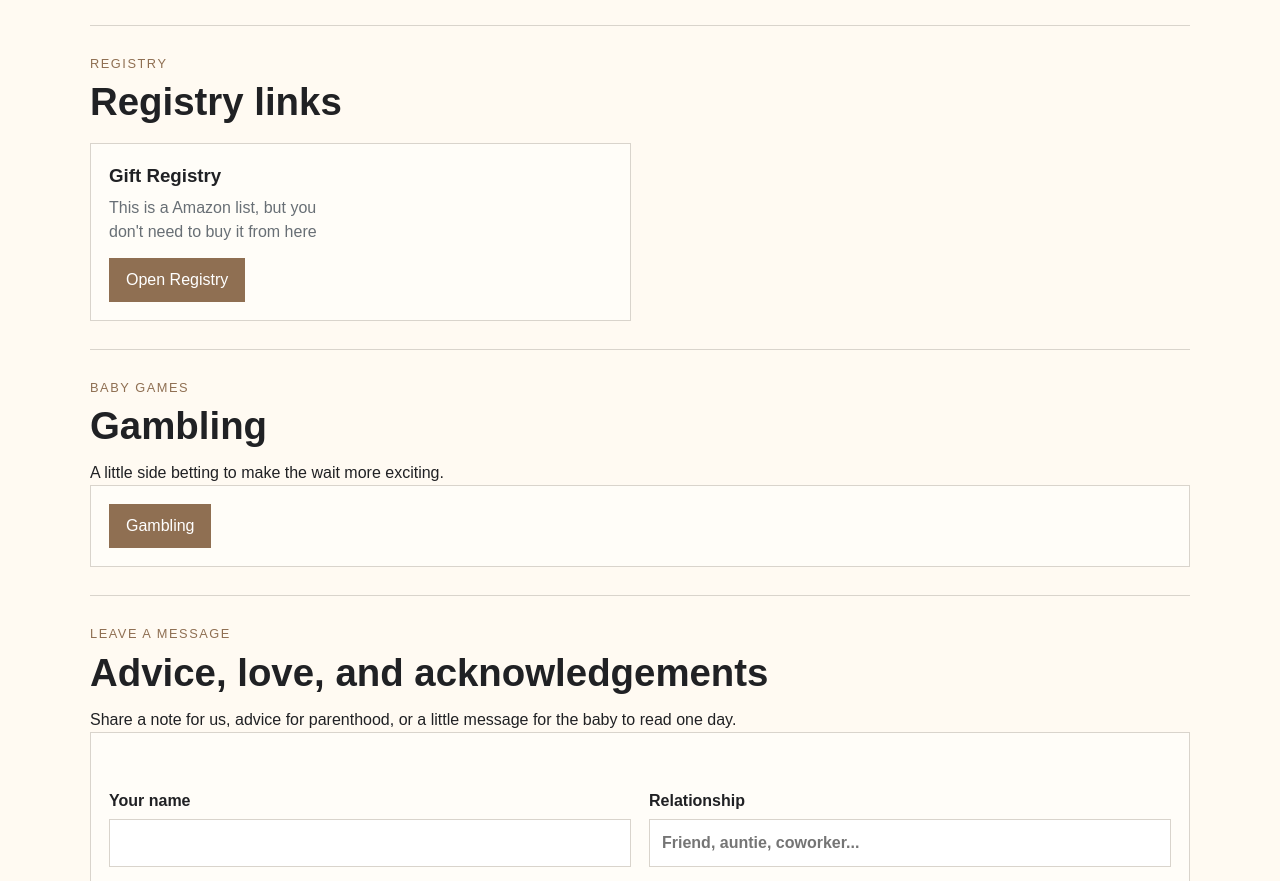
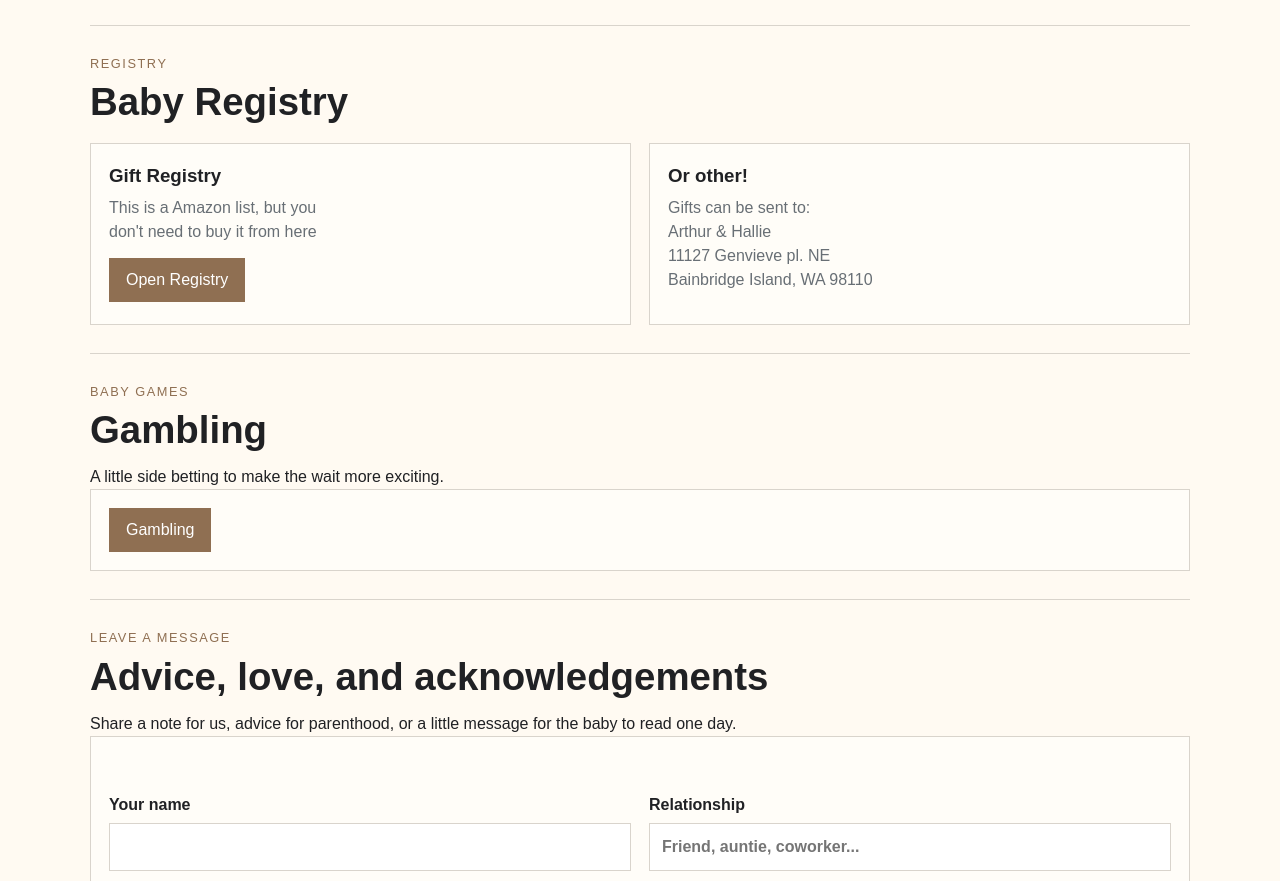
Before and after one commit to arthurnmny/Visualizer, a website: page baby.html in a window 1280 px wide. Shown: the part 1558-2439 px from the top of the page. Drawn offline with Linux system fonts and the light colour scheme.

Commit message:
address added

```diff
--- a/baby.html
+++ b/baby.html
@@ -223,7 +223,7 @@ My blueveined child.<br>
 
     <section aria-labelledby="registry-heading">
       <p class="eyebrow">Registry</p>
-      <h2 id="registry-heading">Registry links</h2>
+      <h2 id="registry-heading">Baby Registry</h2>
       <div class="grid">
         <article class="registry-card">
           <h3>Gift Registry</h3>
@@ -231,11 +231,15 @@ My blueveined child.<br>
             don't need to buy it from here</p>
           <a class="button" href="https://www.amazon.com/baby-reg/arthur-yang-hallie-cho-june-2026-bainbridgeisland/4YX23TYNKQAI ">Open Registry</a>
         </article>
-        <!-- <article class="registry-card">
-          <h3>Target</h3>
-          <p>Add another registry or wishlist link here.</p>
-          <a class="button" href="#">Open registry</a>
-        </article> -->
+        <article class="registry-card">
+          <h3>Or other!</h3>
+          <p>Gifts can be sent to: <br>
+            Arthur & Hallie<br>
+            11127 Genvieve pl. NE<br>
+            Bainbridge Island, WA 98110
+          </p>
+          <!-- <a class="button" href="#">Open registry</a> -->
+        </article>
       </div>
     </section>
 
```
